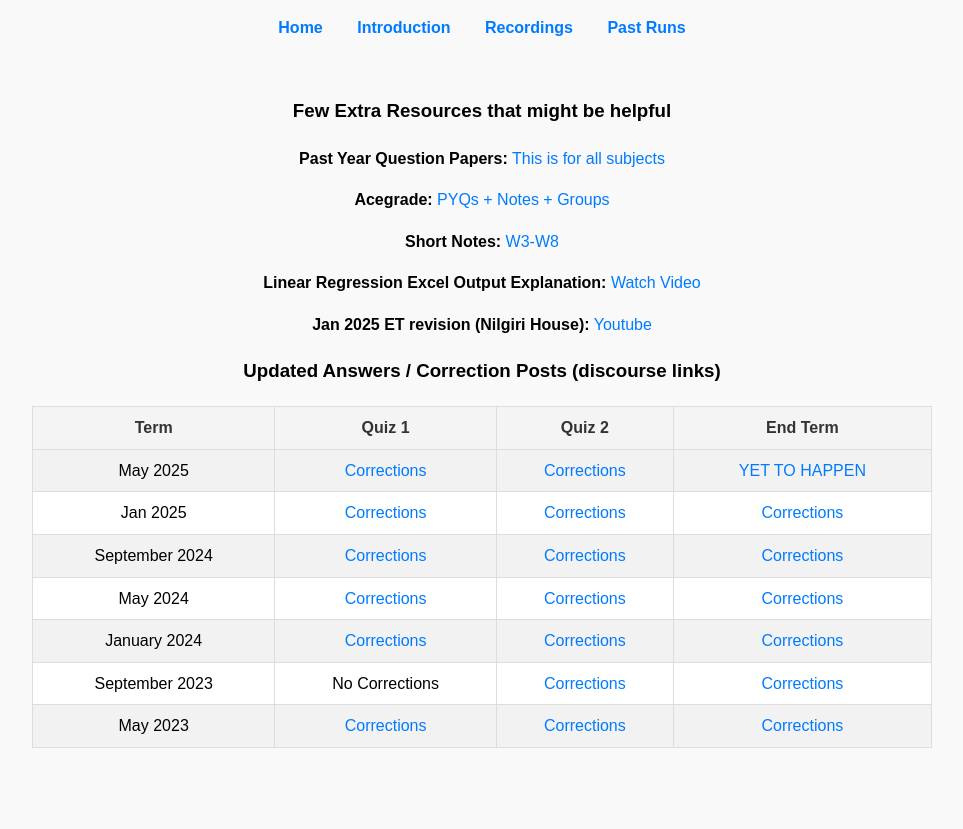
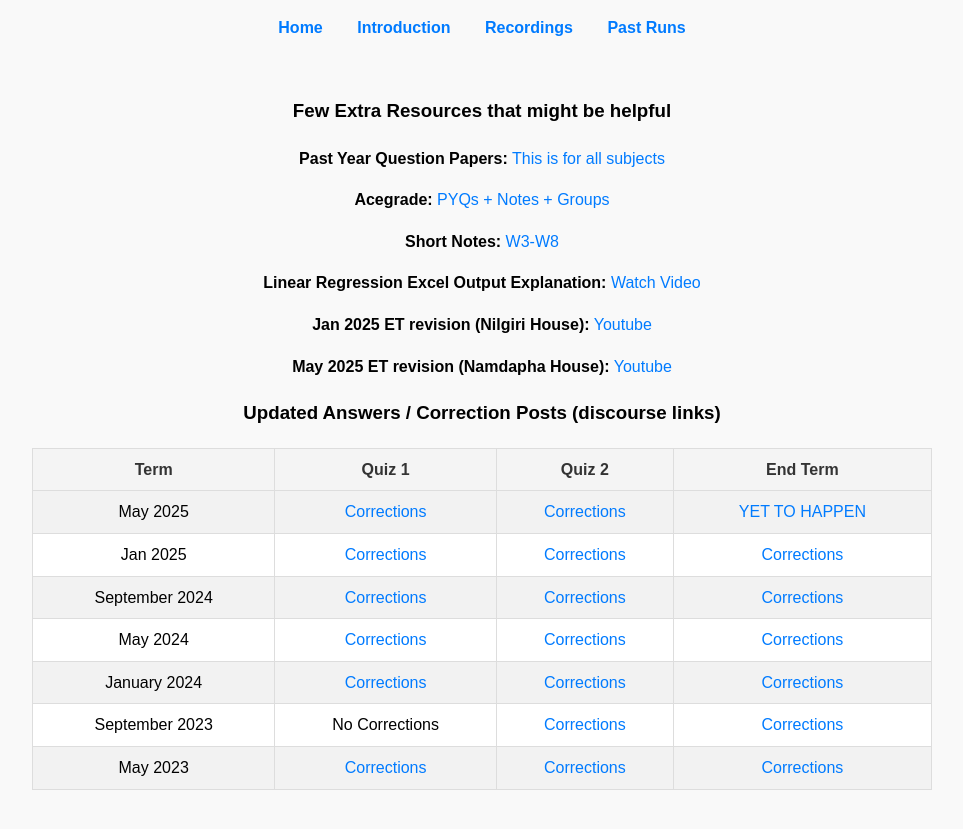
Before and after one commit to utkarsh4tech/BSMS2002, a plain HTML site: page pages/extra_resources.html in a window 1280 px wide. Shown: the part 61-890 px from the top of the page, without its empty margins (158-1121 px from the left). Before the commit the page ends 869 px from the top, so only its background shows below. Drawn offline with Linux system fonts and the light colour scheme.

Commit message:
Update extra_resources.html

```diff
--- a/pages/extra_resources.html
+++ b/pages/extra_resources.html
@@ -64,6 +64,13 @@
             <p>
                 <strong>Jan 2025 ET revision (Nilgiri House):</strong>
                 <a href="https://www.youtube.com/playlist?list=PLLf4MCSj7_7W9iSjKNwpF4l-zd1v_eONc" target="_blank" rel="noopener noreferrer">
+                    Youtube
+                </a>
+            </p>
+
+            <p>
+                <strong>May 2025 ET revision (Namdapha House):</strong>
+                <a href="https://www.youtube.com/live/jtQKx-ErDmM?si=u-HmB8ksVqcGD9Zu" target="_blank" rel="noopener noreferrer">
                     Youtube
                 </a>
             </p>
```
